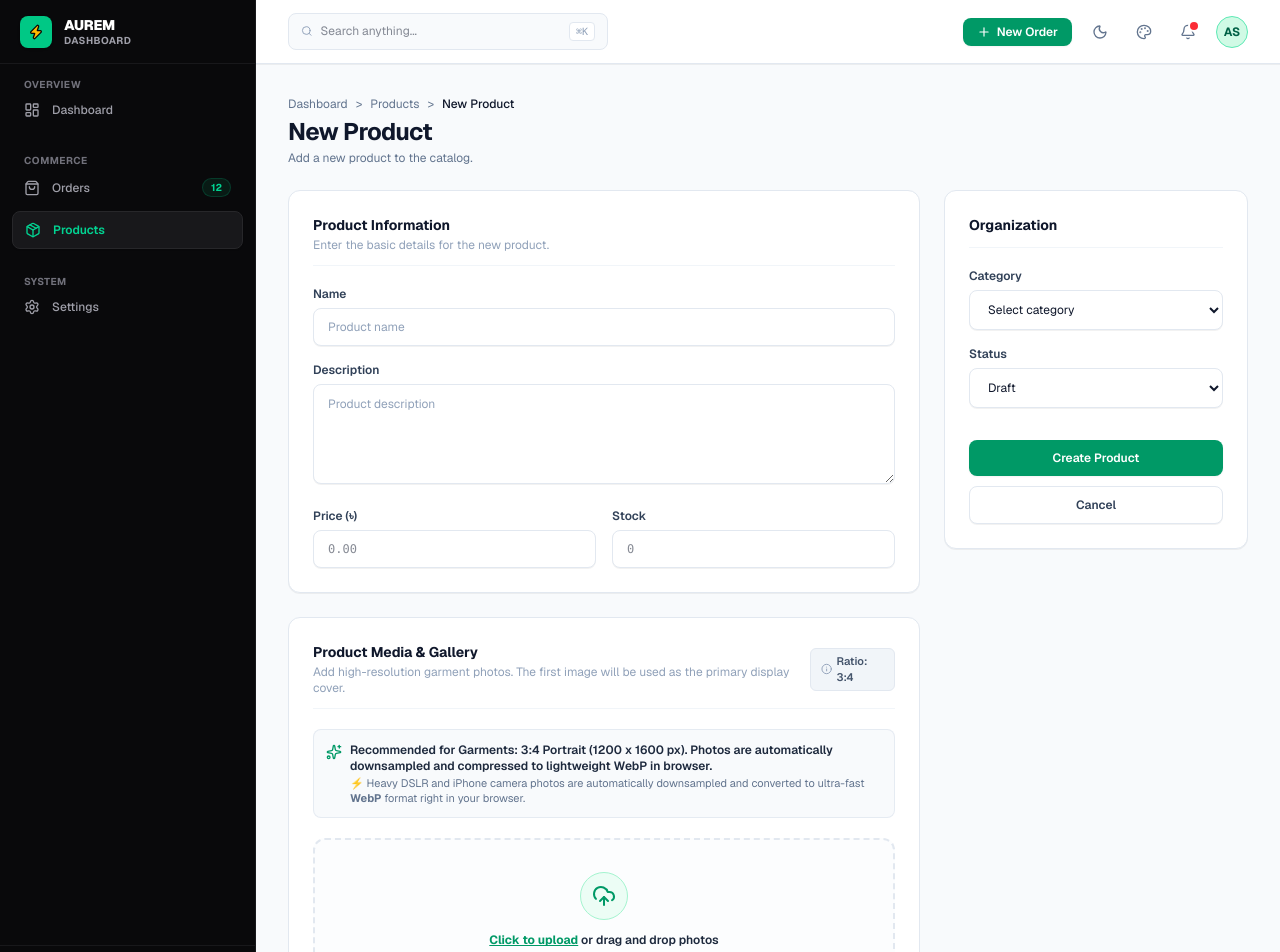
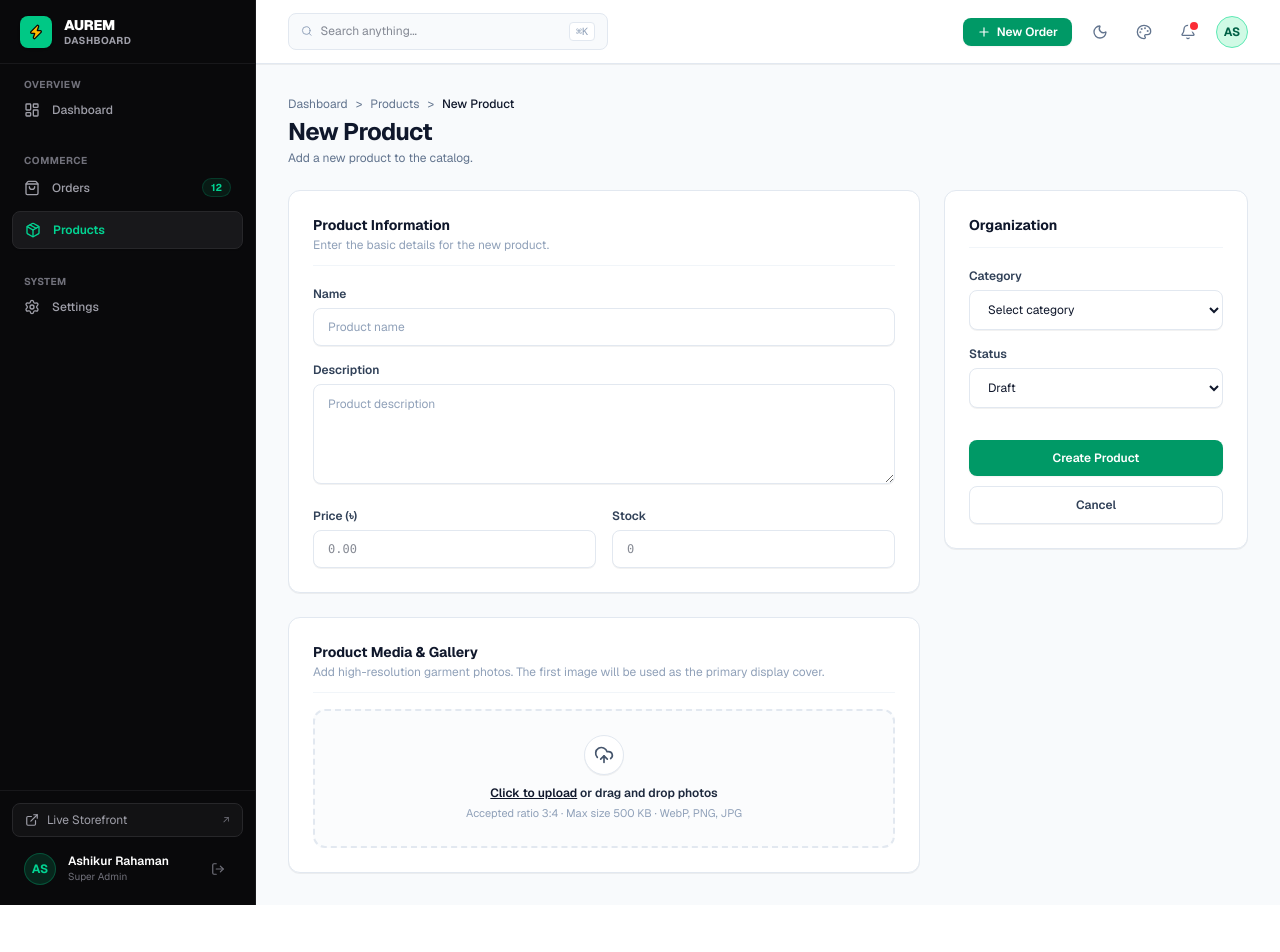
Before and after one commit to aashikur/luxury-ecom-demo, a Next.js app: page /admin/products/new in a window 1280 px wide. Shown: the top 952 px of the page. After the commit the page ends 905 px from the top, so only its background shows below. Built offline with nearby package versions, Linux system fonts and the light colour scheme.

Commit message:
style(admin): clean media uploader UI, remove AI fluff notice, and streamline drag-drop guidance

```diff
--- a/src/components/admin/MediaUploader.tsx
+++ b/src/components/admin/MediaUploader.tsx
@@ -8,9 +8,6 @@ import {
   Star,
   Loader2,
   ImagePlus,
-  Info,
-  CheckCircle2,
-  Sparkles,
 } from 'lucide-react';
 import { compressImageInBrowser } from '@/lib/imageCompressor';
 
@@ -29,7 +26,6 @@ interface MediaUploaderProps {
   aspectRatio?: AspectRatioType;
   label?: string;
   description?: string;
-  helperGuide?: string;
   folder?: string;
   disabled?: boolean;
 }
@@ -41,48 +37,31 @@ export default function MediaUploader({
   maxFiles = 8,
   aspectRatio = '3:4',
   label = 'Product Media & Gallery',
-  description = 'Upload high-resolution images. The first image will be used as the primary display cover.',
-  helperGuide,
+  description = 'Add high-resolution photos of your garment. The first photo will be used as the primary cover.',
   folder = 'products',
   disabled = false,
 }: MediaUploaderProps) {
   const [isUploading, setIsUploading] = useState(false);
   const [isDragging, setIsDragging] = useState(false);
-  const [lastCompressionStat, setLastCompressionStat] = useState<string | null>(null);
   const fileInputRef = useRef<HTMLInputElement>(null);
 
-  // Map aspect ratio string to CSS tailwind class and dimensions guide
+  // Map aspect ratio string to CSS tailwind class
   const getAspectRatioClasses = () => {
     switch (aspectRatio) {
       case '3:4':
-        return {
-          containerClass: 'aspect-[3/4]',
-          recommendedDimension: '1200 x 1600 px (3:4 Portrait)',
-        };
+        return 'aspect-[3/4]';
       case '1:1':
-        return {
-          containerClass: 'aspect-square',
-          recommendedDimension: '1200 x 1200 px (1:1 Square)',
-        };
+        return 'aspect-square';
       case '16:9':
-        return {
-          containerClass: 'aspect-[16/9]',
-          recommendedDimension: '1920 x 1080 px (16:9 Banner)',
-        };
+        return 'aspect-[16/9]';
       case '4:5':
-        return {
-          containerClass: 'aspect-[4/5]',
-          recommendedDimension: '1200 x 1500 px (4:5 Portrait)',
-        };
+        return 'aspect-[4/5]';
       default:
-        return {
-          containerClass: 'aspect-auto min-h-[140px]',
-          recommendedDimension: 'Free aspect ratio',
-        };
+        return 'aspect-auto min-h-[140px]';
     }
   };
 
-  const ratioInfo = getAspectRatioClasses();
+  const containerRatioClass = getAspectRatioClasses();
 
   const handleProcessAndUpload = async (files: FileList | File[]) => {
     if (!files || files.length === 0 || disabled) return;
@@ -96,11 +75,8 @@ export default function MediaUploader({
 
     const filesToUpload = Array.from(files).slice(0, availableSlots);
     setIsUploading(true);
-    setLastCompressionStat(null);
 
     const uploadedItems: MediaItem[] = [];
-    let totalOriginalKB = 0;
-    let totalCompressedKB = 0;
 
     for (const rawFile of filesToUpload) {
       if (!rawFile.type.startsWith('image/')) {
@@ -116,9 +92,6 @@ export default function MediaUploader({
           quality: 0.82,
           outputFormat: 'image/webp',
         });
-
-        totalOriginalKB += compression.originalSizeKB;
-        totalCompressedKB += compression.compressedSizeKB;
 
         // 2. Upload Compressed WebP to Cloudflare R2 API
         const formData = new FormData();
@@ -142,7 +115,7 @@ export default function MediaUploader({
           alert(data.error || `Failed to upload "${rawFile.name}"`);
         }
       } catch (err) {
-        console.error('Compression/Upload error:', err);
+        console.error('Upload error:', err);
         alert(`Upload error for "${rawFile.name}"`);
       }
     }
@@ -151,17 +124,7 @@ export default function MediaUploader({
       if (multiple) {
         onChange([...value, ...uploadedItems]);
       } else {
-        // Single image mode replaces the existing image
         onChange([uploadedItems[0]]);
-      }
-
-      if (totalOriginalKB > totalCompressedKB) {
-        const savingsPercent = Math.round(
-          ((totalOriginalKB - totalCompressedKB) / totalOriginalKB) * 100
-        );
-        setLastCompressionStat(
-          `Compressed ${totalOriginalKB}KB ➔ ${totalCompressedKB}KB WebP (${savingsPercent}% saved)`
-        );
       }
     }
 
@@ -185,49 +148,20 @@ export default function MediaUploader({
   };
 
   return (
-    <div className="bg-white border border-slate-200 rounded-xl p-6 space-y-5 shadow-2xs">
-      {/* Header with Title and Ratio Guide Pill */}
-      <div className="border-b border-slate-100 pb-3 flex flex-col sm:flex-row sm:items-center justify-between gap-2">
+    <div className="bg-white border border-slate-200 rounded-xl p-6 space-y-4 shadow-2xs">
+      {/* Header */}
+      <div className="border-b border-slate-100 pb-3 flex items-center justify-between">
         <div>
           <h2 className="text-sm font-bold text-slate-900">{label}</h2>
           <p className="text-xs text-slate-400 mt-0.5">{description}</p>
         </div>
 
-        <div className="flex items-center gap-2 self-start sm:self-auto">
-          {/* Aspect Ratio Badge */}
-          <span className="inline-flex items-center gap-1 text-[11px] font-semibold px-2.5 py-1 rounded-md bg-slate-100 text-slate-600 border border-slate-200">
-            <Info className="w-3 h-3 text-slate-400" />
-            <span>Ratio: {aspectRatio}</span>
+        {multiple && value.length > 0 && (
+          <span className="text-xs font-semibold px-2.5 py-1 rounded-md bg-slate-100 text-slate-600">
+            {value.length}/{maxFiles}
           </span>
-
-          {multiple && value.length > 0 && (
-            <span className="text-[11px] font-semibold px-2.5 py-1 rounded-md bg-emerald-50 text-emerald-700 border border-emerald-200">
-              {value.length}/{maxFiles} Photos
-            </span>
-          )}
-        </div>
+        )}
       </div>
-
-      {/* Recommended Sizing Guidance Notice */}
-      <div className="flex items-start gap-2 p-3 rounded-lg bg-slate-50 border border-slate-200/80 text-xs text-slate-600">
-        <Sparkles className="w-4 h-4 text-emerald-600 shrink-0 mt-0.5" />
-        <div className="flex-1 space-y-0.5">
-          <p className="font-semibold text-slate-800">
-            {helperGuide || `Recommended: ${ratioInfo.recommendedDimension}. Target: 100KB – 250KB.`}
-          </p>
-          <p className="text-[11px] text-slate-500">
-            ⚡ Heavy DSLR and iPhone camera photos are automatically downsampled and converted to ultra-fast <strong>WebP</strong> format right in your browser.
-          </p>
-        </div>
-      </div>
-
-      {/* Compression Success Toast / Status Badge */}
-      {lastCompressionStat && (
-        <div className="inline-flex items-center gap-1.5 px-3 py-1.5 rounded-lg bg-emerald-50 border border-emerald-200 text-xs text-emerald-800 font-medium animate-fade-in">
-          <CheckCircle2 className="w-4 h-4 text-emerald-600" />
-          <span>{lastCompressionStat}</span>
-        </div>
-      )}
 
       {/* Hidden native file input */}
       <input
@@ -240,7 +174,7 @@ export default function MediaUploader({
         className="hidden"
       />
 
-      {/* Drag & Drop Zone */}
+      {/* Clean Drag & Drop Zone */}
       {(!multiple && value.length >= 1) ? null : (
         <div
           onClick={() => !disabled && !isUploading && fileInputRef.current?.click()}
@@ -257,38 +191,38 @@ export default function MediaUploader({
             setIsDragging(false);
             if (e.dataTransfer.files) handleProcessAndUpload(e.dataTransfer.files);
           }}
-          className={`border-2 border-dashed rounded-xl p-6 sm:p-8 flex flex-col items-center justify-center text-center cursor-pointer transition ${
+          className={`border-2 border-dashed rounded-xl p-6 flex flex-col items-center justify-center text-center cursor-pointer transition ${
             isDragging
-              ? 'border-emerald-500 bg-emerald-50/50'
-              : 'border-slate-200 hover:border-emerald-500 bg-slate-50/40 hover:bg-emerald-50/20'
+              ? 'border-emerald-500 bg-emerald-50/30'
+              : 'border-slate-200 hover:border-slate-300 bg-slate-50/50 hover:bg-slate-50'
           } ${disabled || isUploading ? 'opacity-60 cursor-not-allowed' : ''}`}
         >
-          <div className="w-12 h-12 rounded-full bg-emerald-50 border border-emerald-200 text-emerald-600 flex items-center justify-center mb-3">
+          <div className="w-10 h-10 rounded-full bg-white border border-slate-200 text-slate-500 flex items-center justify-center mb-2.5 shadow-2xs">
             {isUploading ? (
-              <Loader2 className="w-6 h-6 animate-spin text-emerald-600" />
+              <Loader2 className="w-5 h-5 animate-spin text-slate-700" />
             ) : (
-              <UploadCloud className="w-6 h-6 text-emerald-600" />
+              <UploadCloud className="w-5 h-5 text-slate-600" />
             )}
           </div>
 
           <p className="text-xs font-semibold text-slate-800">
             {isUploading ? (
-              'Optimizing & uploading to Cloudflare R2...'
+              'Uploading...'
             ) : (
               <>
-                <span className="text-emerald-600 underline font-bold">Click to upload</span> or drag and drop photos
+                <span className="text-slate-900 underline font-semibold">Click to upload</span> or drag and drop photos
               </>
             )}
           </p>
           <p className="text-[11px] text-slate-400 mt-1">
-            Accepts PNG, JPG, or WebP. Auto-compressed in browser.
+            Accepted ratio {aspectRatio} · Max size 500 KB · WebP, PNG, JPG
           </p>
         </div>
       )}
 
       {/* Uploaded Gallery Grid */}
       {value.length > 0 && (
-        <div className="space-y-2 pt-2">
+        <div className="space-y-2 pt-1">
           <div
             className={`grid gap-3 ${
               aspectRatio === '16:9'
@@ -302,9 +236,7 @@ export default function MediaUploader({
               return (
                 <div
                   key={`${item.url}-${idx}`}
-                  className={`group relative rounded-lg border overflow-hidden bg-slate-100 transition ${
-                    ratioInfo.containerClass
-                  } ${
+                  className={`group relative rounded-lg border overflow-hidden bg-slate-100 transition ${containerRatioClass} ${
                     isCover
                       ? 'border-emerald-500 ring-2 ring-emerald-500/20 shadow-xs'
                       : 'border-slate-200 hover:border-slate-300'
@@ -321,8 +253,8 @@ export default function MediaUploader({
 
                   {/* Primary Cover Badge */}
                   {isCover && (
-                    <div className="absolute top-2 left-2 z-10 inline-flex items-center gap-1 px-2 py-0.5 rounded-md bg-emerald-600 text-white text-[10px] font-bold shadow-xs">
-                      <Star className="w-3 h-3 fill-white" />
+                    <div className="absolute top-2 left-2 z-10 inline-flex items-center gap-1 px-2 py-0.5 rounded bg-emerald-600 text-white text-[10px] font-bold shadow-xs">
+                      <Star className="w-2.5 h-2.5 fill-white" />
                       <span>Cover</span>
                     </div>
                   )}
@@ -352,7 +284,7 @@ export default function MediaUploader({
                           handleSetCover(idx);
                         }}
                         disabled={disabled}
-                        className="w-full py-1 rounded bg-white/95 hover:bg-white text-slate-800 text-[10px] font-bold transition shadow-xs cursor-pointer"
+                        className="w-full py-1 rounded bg-white hover:bg-slate-50 text-slate-800 text-[10px] font-bold transition shadow-xs cursor-pointer"
                       >
                         Set as Cover
                       </button>
@@ -362,13 +294,13 @@ export default function MediaUploader({
               );
             })}
 
-            {/* Quick Add More Button Tile (Only if multiple and within maxFiles) */}
+            {/* Quick Add More Button Tile */}
             {multiple && value.length < maxFiles && (
               <button
                 type="button"
                 onClick={() => !disabled && !isUploading && fileInputRef.current?.click()}
                 disabled={disabled || isUploading}
-                className={`rounded-lg border-2 border-dashed border-slate-200 hover:border-emerald-500 hover:bg-emerald-50/20 flex flex-col items-center justify-center gap-1.5 text-slate-400 hover:text-emerald-600 transition cursor-pointer ${ratioInfo.containerClass}`}
+                className={`rounded-lg border-2 border-dashed border-slate-200 hover:border-slate-300 hover:bg-slate-50/50 flex flex-col items-center justify-center gap-1.5 text-slate-400 hover:text-slate-600 transition cursor-pointer ${containerRatioClass}`}
               >
                 <ImagePlus className="w-5 h-5" />
                 <span className="text-[11px] font-semibold">Add more</span>
--- a/src/components/admin/ProductFormClient.tsx
+++ b/src/components/admin/ProductFormClient.tsx
@@ -240,7 +240,6 @@ export default function ProductFormClient({ mode, product }: ProductFormProps) {
             aspectRatio="3:4"
             label="Product Media & Gallery"
             description="Add high-resolution garment photos. The first image will be used as the primary display cover."
-            helperGuide="Recommended for Garments: 3:4 Portrait (1200 x 1600 px). Photos are automatically downsampled and compressed to lightweight WebP in browser."
             folder="products"
             disabled={isSaving}
           />
```
